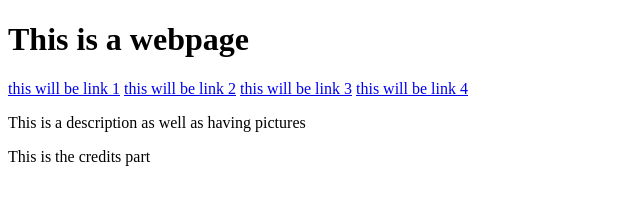
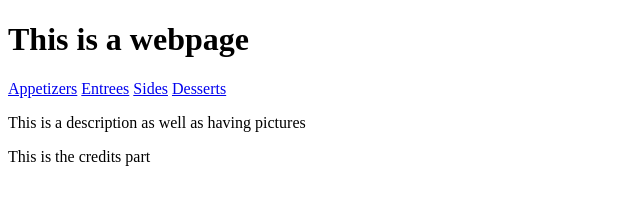
Before and after one commit to MichaelJessup/TeamDev, a plain HTML site: page index.html in a window 1280 px wide. Shown: the whole page, without its empty margins (0-640 px from the left). Drawn offline with Linux system fonts and the light colour scheme.

Commit message:
added other pages and updated links

```diff
--- a/index.html
+++ b/index.html
@@ -7,10 +7,10 @@
 	<body>
 		<h1>This is a webpage</h1>
 		<div id = "links">
-			<a href="url">this will be link 1</a>
-			<a href="url">this will be link 2</a>
-			<a href="url">this will be link 3</a>
-			<a href="url">this will be link 4</a>
+			<a href="/apps.html">Appetizers</a>
+			<a href="/entrees.html">Entrees</a>
+			<a href="/sides.html">Sides</a>
+			<a href="/desserts.html">Desserts</a>
 
 		</div>
 		<div id = "description">
```
Also changed, not shown: desserts.html (added), entrees.html (added), sides.html (added).
